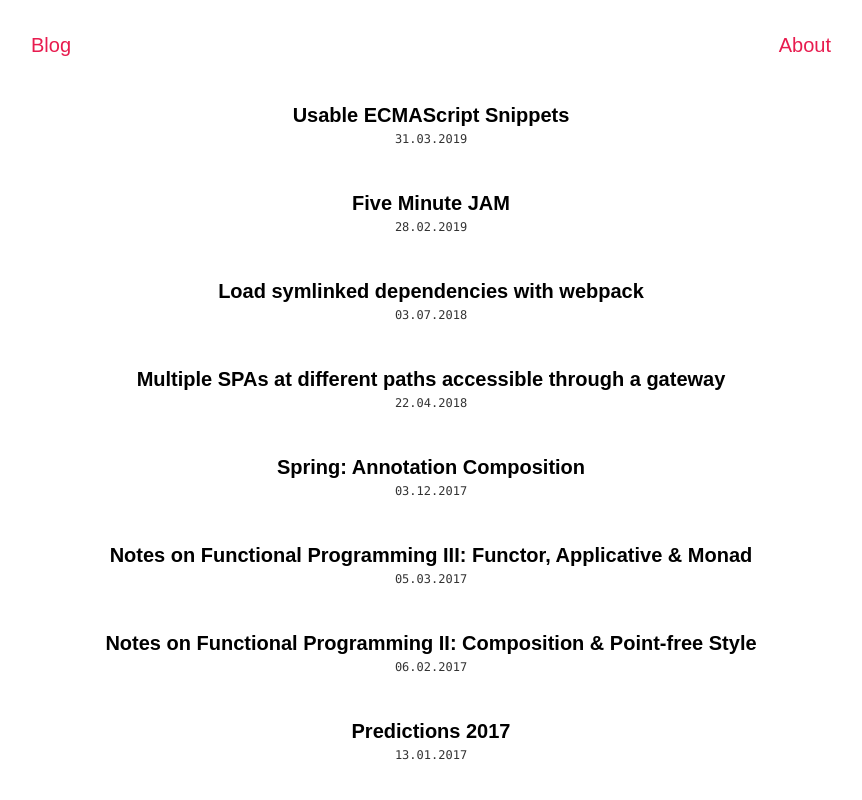
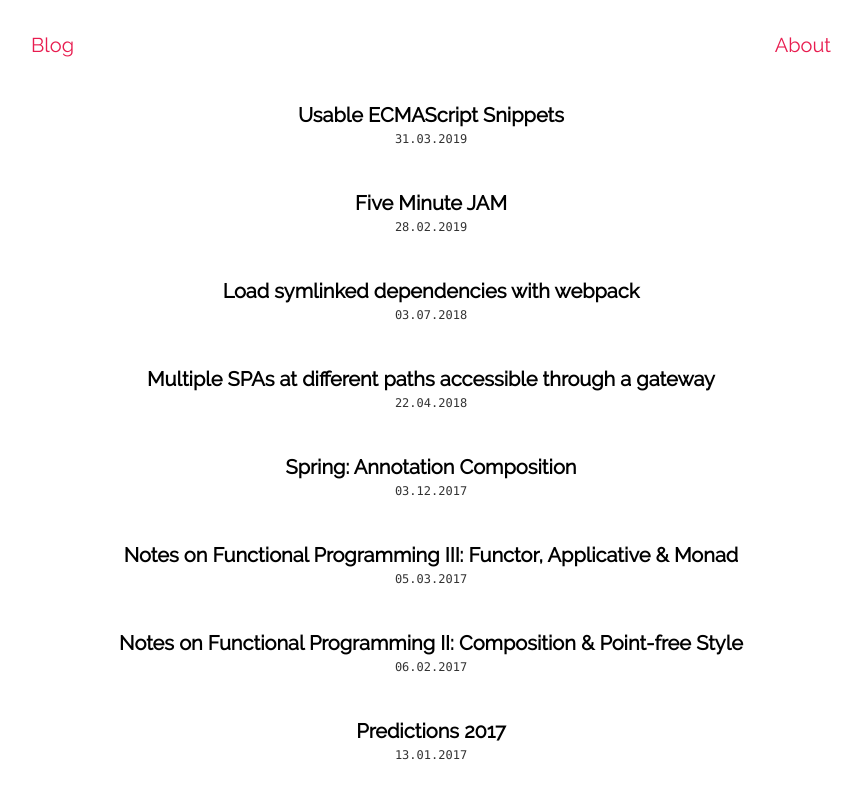
Before and after one commit to akullpp/chrysanthium, a Gatsby site: page / in a window 1280 px wide. Shown: the top 800 px of the page, without its empty margins (209-1071 px from the left). Built offline with nearby package versions, Linux system fonts and the light colour scheme; Gatsby itself is replaced by a stand-in of ours.

Commit message:
Revert optional font loading

```diff
--- a/src/layout/global.css
+++ b/src/layout/global.css
@@ -1,13 +1,11 @@
 @font-face {
   font-family: 'Raleway Regular';
-  font-display: optional;
   src: local('Raleway Regular'), local('Raleway-Regular'),
     url('fonts/Raleway-Regular.ttf');
 }
 
 @font-face {
   font-family: 'Raleway ExtraLight';
-  font-display: optional;
   src: local('Raleway ExtraLight'), local('Raleway-ExtraLight'),
     url('fonts/Raleway-ExtraLight.ttf');
 }
```
